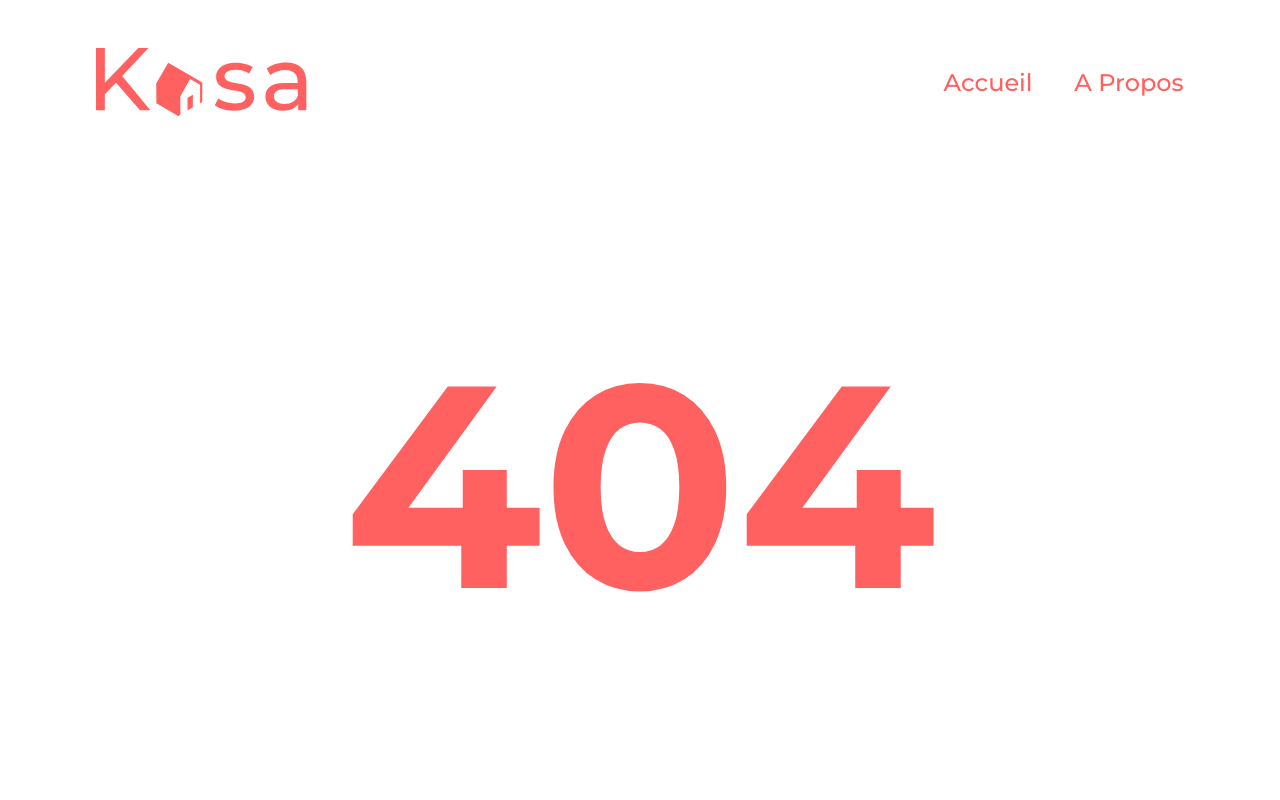
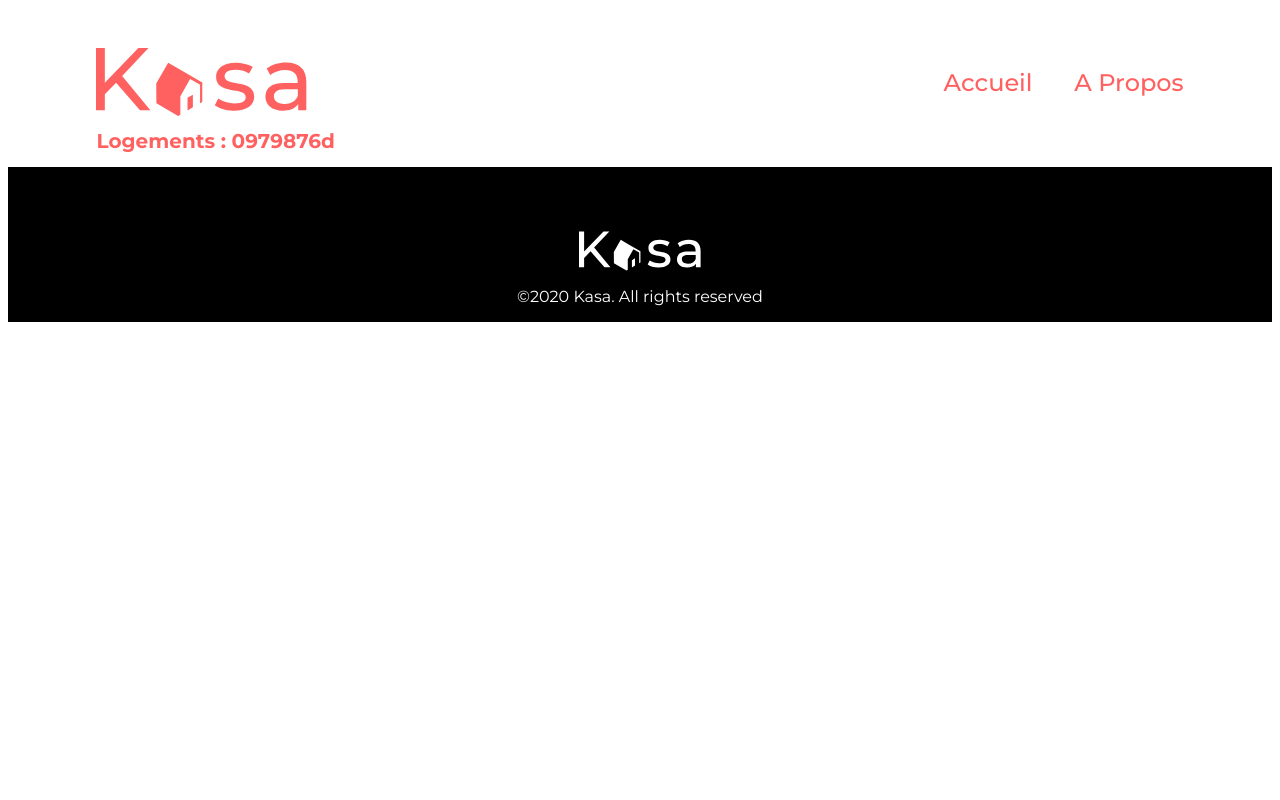
Before and after one commit to NicolasDuquesne2/Nicolas_Duquesne_11_21032022, a React (Create React App) app: page /Logements/0979876d in a window 1280 px wide. Before the commit this address had no page. Shown: the top 800 px of the page. Built offline with nearby package versions, Linux system fonts and the light colour scheme.

Commit message:
dropdowns style improved & lodging page takes routes by params

```diff
--- a/src/Pages/Lodging/index.jsx
+++ b/src/Pages/Lodging/index.jsx
@@ -1,7 +1,16 @@
+import { useParams } from 'react-router-dom'
+import Header from '../../componants/Header'
+
 function Lodging() {
+  const { name } = useParams()
+
     return (
-      <div className="Lodging">
-        <h1>Logements</h1>
+
+      <div className='wrapper'>
+        <Header selected=''/>
+        <div className="Lodging">
+          <h1>Logements : {name}</h1>
+        </div>
       </div>
     )
   }
--- a/src/componants/Card/index.jsx
+++ b/src/componants/Card/index.jsx
@@ -1,11 +1,15 @@
+import { Link } from 'react-router-dom'
 import './card.scss'
 
 function Card({title}) {
     return (
+
     <div className='card-wrapper'>
-        <p className='card-text'>
-            {title}
-        </p>
+        <Link to={`/Logements/${title}`}>
+            <p className='card-text'>
+                {title}
+            </p>
+        </Link>
     </div>
     )
 }
--- a/src/componants/Dropdown/dropdown.scss
+++ b/src/componants/Dropdown/dropdown.scss
@@ -4,6 +4,7 @@
     &__header {
         display: flex;
         justify-content: space-between;
+        align-items: center;
         background: #FF6060;
         padding: 5px 5px;
         border-radius: 4px;
@@ -12,7 +13,6 @@
             margin: 0;
             color: white;
             font-size: 1.5rem;
-            text-align: center;
         }
     }
 
@@ -23,12 +23,13 @@
         left: 0;
         width: 99%;
         height: 99%;
+        z-index: 1;
         &:checked ~ .dropdown__text-body{
             display: block;
         }
 
-        &:checked .dropdown__chevron::before {
-            color: black;
+        &:checked ~ .dropdown__header >.dropdown__chevron::before {
+            transform: rotate(-45deg);
         }
     }
 
@@ -41,11 +42,12 @@
         left: -1em;
         position: relative;
         top: 0;
-        transform: rotate(-45deg);
+        transform: rotate(135deg);
         vertical-align: top;
         width: 1em;
         color: white;
     }
+
 
     &__text-body {
         display: none;
--- a/src/index.jsx
+++ b/src/index.jsx
@@ -17,7 +17,7 @@ ReactDOM.render(
       <Routes>
         <Route path="/" element={ <Home />} />
         <Route path="/A-propos" element={ <About />} />
-        <Route path="/Logement" element={ <Lodging />} />
+        <Route path="/Logements/:name" element={ <Lodging />} />
         <Route path="*" element= { <Error />} />
       </Routes>
       <Footer />
```
